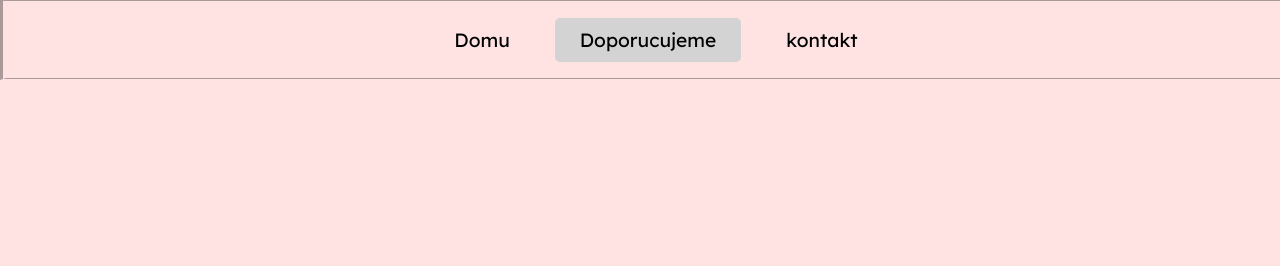
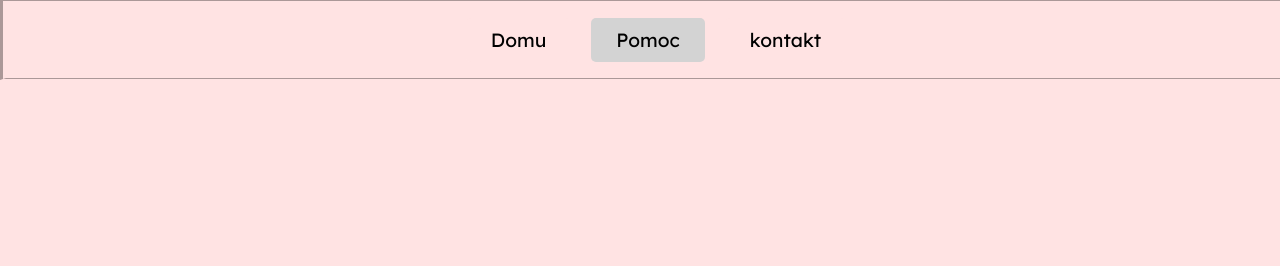
Before and after one commit to Kolonas933/Psychika, a plain HTML site: page projekt M/Pomoc.html in a window 1280 px wide. Shown: the top 266 px of the page. Drawn offline with Linux system fonts and the light colour scheme.

Commit message:
Update Pomoc.html

```diff
--- a/projekt M/Pomoc.html
+++ b/projekt M/Pomoc.html
@@ -12,7 +12,7 @@
     <nav class="navbar">
         <ul>
             <a href="index.html">Domu</a>
-            <a class="active" href="Pomoc.html">Doporucujeme</a>
+            <a class="active" href="Pomoc.html">Pomoc</a>
             <a href="kontakt.html">kontakt</a>
 
         </ul>
```
